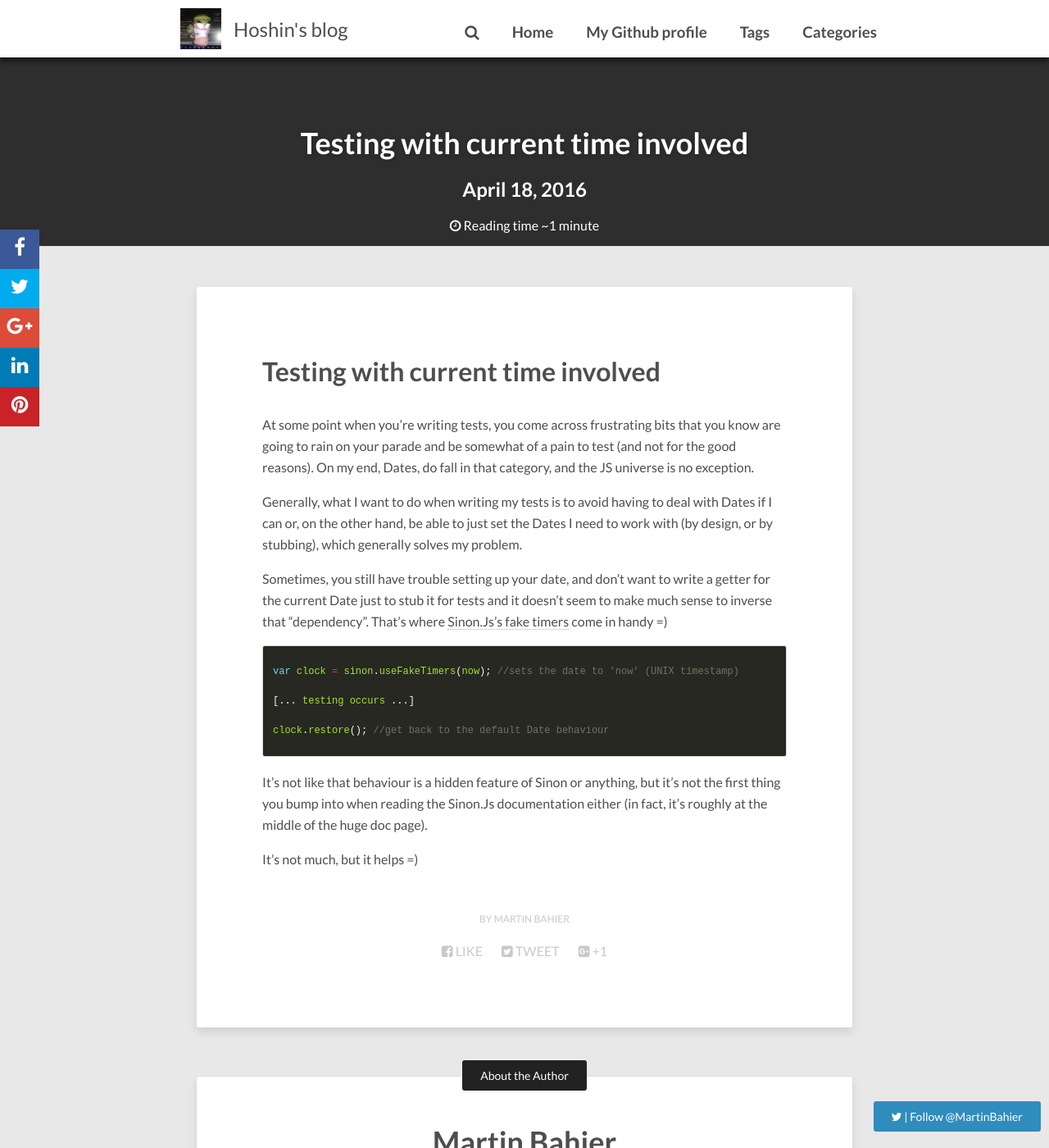
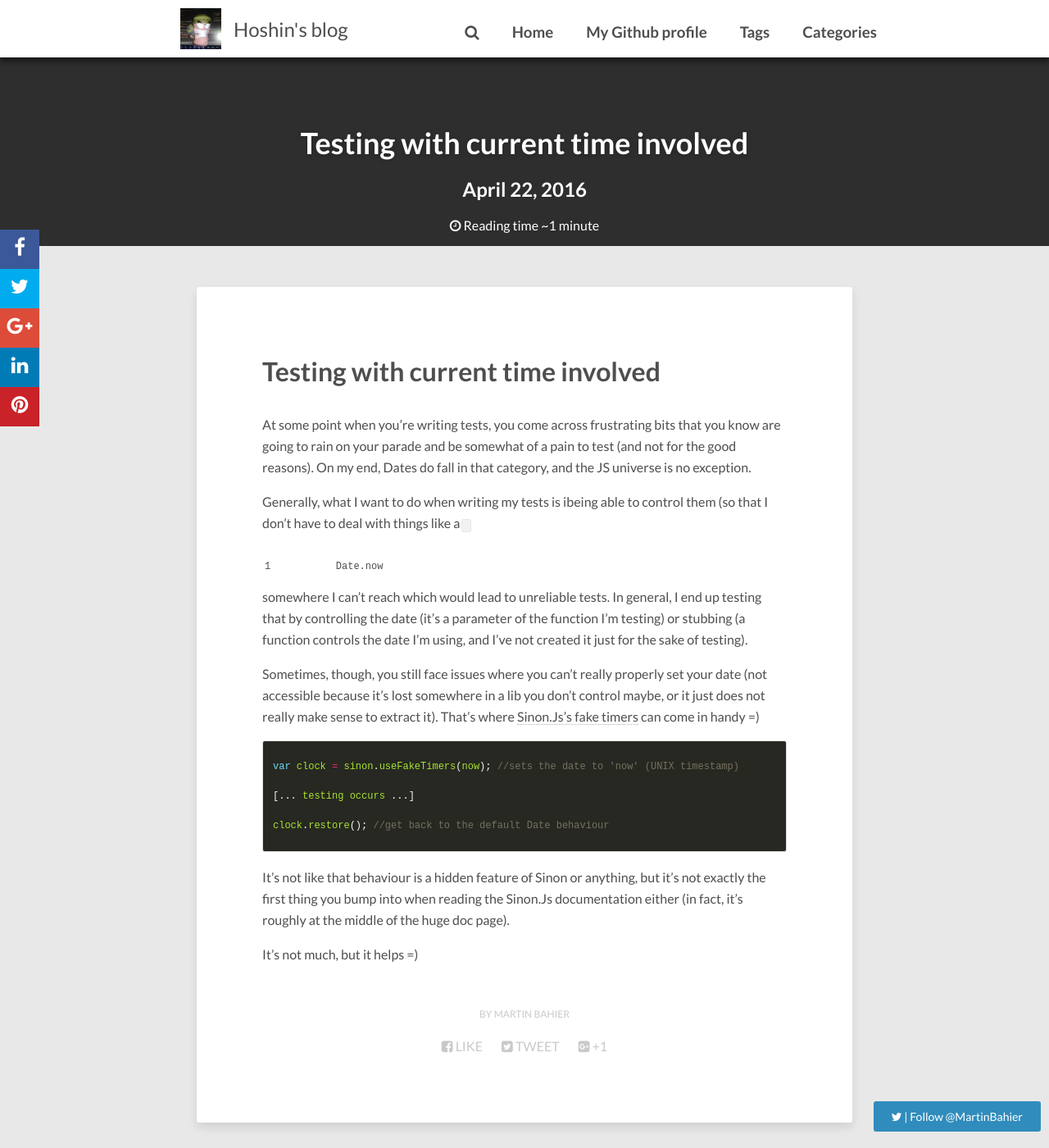
Before and after one commit to hoshin/hoshin.github.io, a Jekyll site: the page built from _posts/2016-04-22-testing-with-current-time-involved.markdown, in a window 1280 px wide and 1400 px high. Shown: the whole window at 82% size. Built offline with Jekyll 4.4.1, drawn with Linux system fonts in a browser that asks for light colours; nearby versions of some CDN libraries; comment, search, counter and statistics services are not loaded; some of the changed lines change nothing that is shown.

Commit message:
Rephrase most of the article to better convey the point

```diff
--- a/_config.yml
+++ b/_config.yml
@@ -6,7 +6,7 @@ logo:             images/toodle.jpg # logo visible in the topbar
 # Your site's domain goes here (eg: //mmistakes.github.io, http://mademistakes.com, etc)
 # When testing locally leave blank or use http://localhost:4000
 
-url: http://hoshin.github.io/
+url:
 
 # draw your top menu here
 # each item must have a title and a url.
--- a/_posts/2016-04-18-testing-with-current-time-involved.markdown
+++ /dev/null
@@ -1,28 +0,0 @@
----
-layout: post
-title:  "Testing with current time involved"
-date:   2016-04-18 10:34:05 +0200
-categories: node.js testing Sinon.JS trick
----
-
-At some point when you're writing tests, you come across frustrating bits that you know are going to rain on your parade and be somewhat of a pain to test (and not for the good reasons).
-On my end, Dates, do fall in that category, and the JS universe is no exception.
-
-Generally, what I want to do when writing my tests is to avoid having to deal with Dates if I can or, on the other hand,
-be able to just set the Dates I need to work with (by design, or by stubbing), which generally solves my problem.
-
-Sometimes, you still have trouble setting up your date, and don't want to write a getter for the current Date just to stub it
-for tests and it doesn't seem to make much sense to inverse that "dependency".
-That's where [Sinon.Js's fake timers](http://sinonjs.org/docs/#clock) come in handy =)
-
-{% highlight javascript %}
-var clock = sinon.useFakeTimers(now); //sets the date to 'now' (UNIX timestamp)
-
-[... testing occurs ...]
-
-clock.restore(); //get back to the default Date behaviour
-{% endhighlight %}
-
-It's not like that behaviour is a hidden feature of Sinon or anything, but it's not the first thing you bump into when reading the Sinon.Js documentation either (in fact, it's roughly at the middle of the huge doc page).
-
-It's not much, but it helps =)
--- /dev/null
+++ b/_posts/2016-04-22-testing-with-current-time-involved.markdown
@@ -0,0 +1,26 @@
+---
+layout: post
+title:  "Testing with current time involved"
+date:   2016-04-22 13:14:05 +0200
+categories: node.js testing Sinon.JS trick
+---
+
+At some point when you're writing tests, you come across frustrating bits that you know are going to rain on your parade and be somewhat of a pain to test (and not for the good reasons).
+On my end, Dates do fall in that category, and the JS universe is no exception.
+
+Generally, what I want to do when writing my tests is ibeing able to control them (so that I don't have to deal with things like a `Date.now` somewhere I can't reach which would lead to unreliable tests.
+In general, I end up testing that by controlling the date (it's a parameter of the function I'm testing) or stubbing (a function controls the date I'm using, and I've not created it just for the sake of testing).
+
+Sometimes, though, you still face issues where you can't really properly set your date (not accessible because it's lost somewhere in a lib you don't control maybe, or it just does not really make sense to extract it). That's where [Sinon.Js's fake timers](http://sinonjs.org/docs/#clock) can come in handy =)
+
+{% highlight javascript %}
+var clock = sinon.useFakeTimers(now); //sets the date to 'now' (UNIX timestamp)
+
+[... testing occurs ...]
+
+clock.restore(); //get back to the default Date behaviour
+{% endhighlight %}
+
+It's not like that behaviour is a hidden feature of Sinon or anything, but it's not exactly the first thing you bump into when reading the Sinon.Js documentation either (in fact, it's roughly at the middle of the huge doc page).
+
+It's not much, but it helps =)
```
